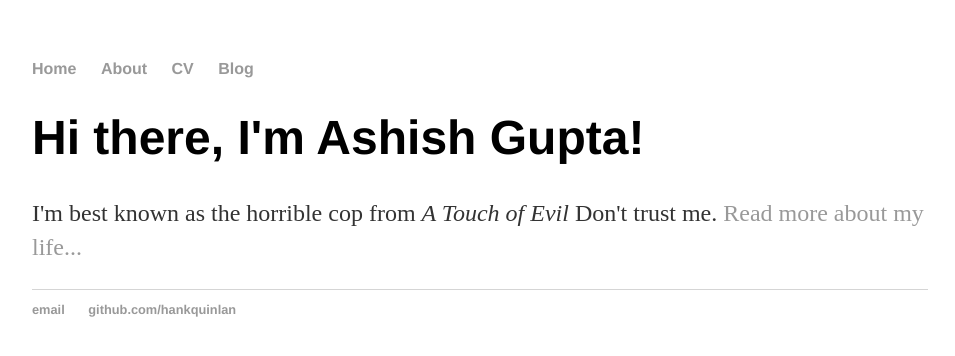
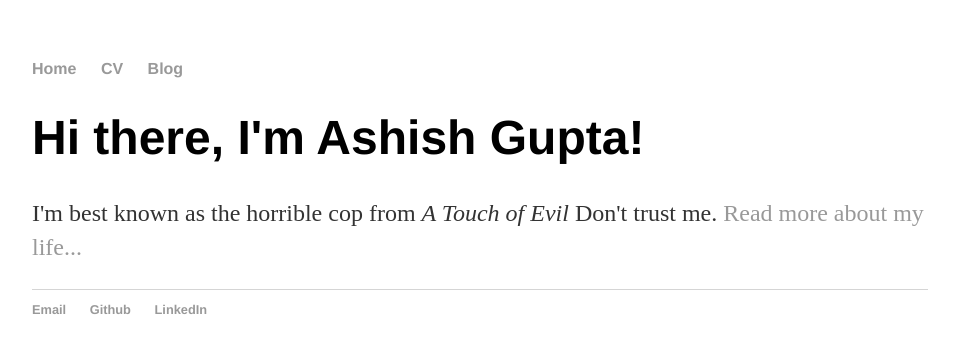
Before and after one commit to neonflux56/neonflux56.github.io, a Jekyll site: the page built from index.html, in a window 1280 px wide. Shown: the top 356 px of the page, without its empty margins (160-1115 px from the left). Built offline with Jekyll 4.4.1, drawn with Linux system fonts in a browser that asks for light colours.

Commit message:
Update default.html

```diff
--- a/_layouts/default.html
+++ b/_layouts/default.html
@@ -9,7 +9,6 @@
 			<nav>
 	    		<ul>
 	        		<li><a href="/">Home</a></li>
-		        	<li><a href="/about">About</a></li>
 	        		<li><a href="/cv">CV</a></li>
 	        		<li><a href="/blog">Blog</a></li>
 	    		</ul>
@@ -21,8 +20,9 @@
 			</div><!-- /.container -->
 			<footer>
 	    		<ul>
-	        		<li><a href="mailto:hankquinlanhub@gmail.com">email</a></li>
-	        		<li><a href="https://github.com/hankquinlan">github.com/hankquinlan</a></li>
+	        		<li><a href="mailto:ashishgupta63966@gmail.com">Email</a></li>
+	        		<li><a href="https://github.com/neonflux56">Github</a></li>
+				<li><a href="www.linkedin.com/in/ashishgupta63966">LinkedIn</a></li>
 				</ul>
 			</footer>
 		</body>
```
